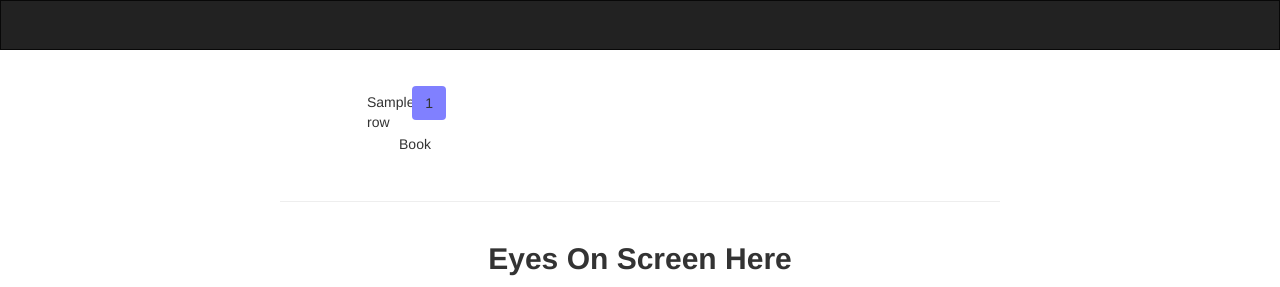
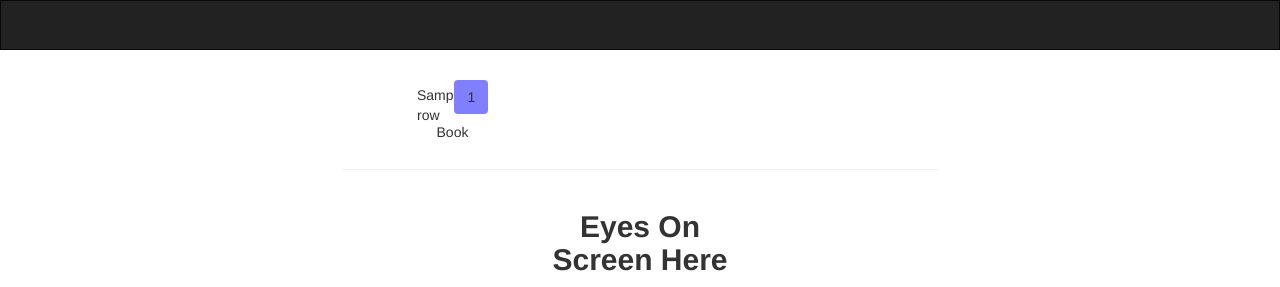
Before and after one commit to firoz74828/BookMovieTicket, a Django app: template Booking/templates/Booking/seat_booking.html in a window 1280 px wide. Shown: the top 287 px of the page. Run offline with Django 3.2, Linux system fonts and the light colour scheme; the template is opened without the code that fills it: most values are stand-ins (such as "Sample title", 1, 10 or a date in 2020); some libraries are stand-ins or nearby versions.

Commit message:
DetailView updated

```diff
--- a/Booking/templates/Booking/seat_booking.html
+++ b/Booking/templates/Booking/seat_booking.html
@@ -4,7 +4,7 @@
 
 <input type="hidden" onload="buttonDisable()">
 
-        <div class="container " style="width:60%;">
+        <div class="container " style="width:50%;">
             {% for row, value in context.items %}
                 {% with forloop.counter as outer_counter %}
                 <div class="row" style="margin-left:10%;margin-right:0%;height:5px;">
@@ -36,10 +36,9 @@
                         <input type="hidden" id="show_id" name="show_screen" value="{{show_booking}}">
                         <input type="hidden" id="date_id" name="show_screen" value="{{date_booking}}">
                         <button class="btn btn-md book_button" id="btn" type="submit" onclick="book()">Book</button>
-                <br><br>
              </div>
             <hr>
-            <div class="container seat_arrangement" style="width:60%;" align="center">
+            <div class="container seat_arrangement" style="width:40%;" align="center">
                 <h2><label class="eyes_font">
                     Eyes On Screen Here
                 </label></h2>
```
